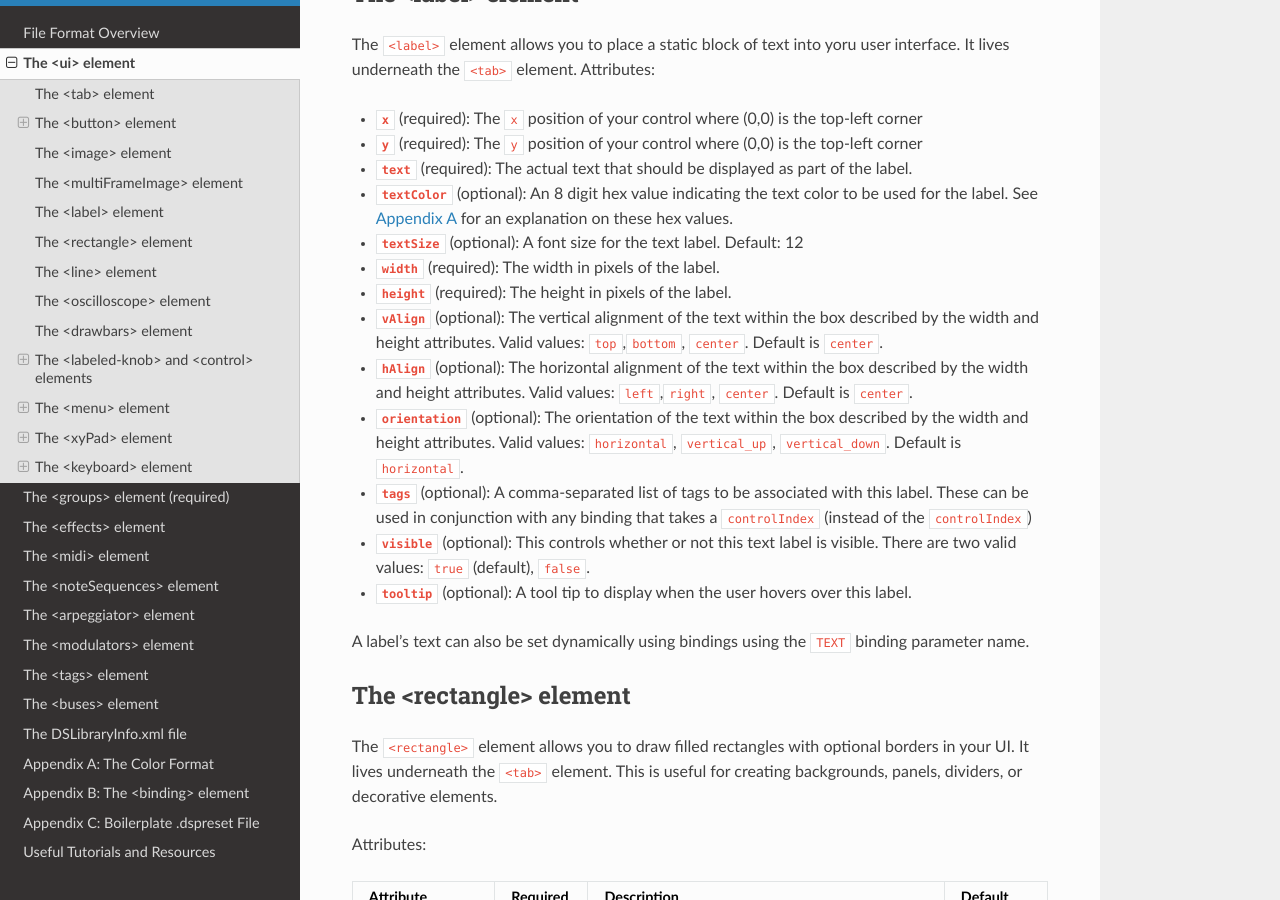
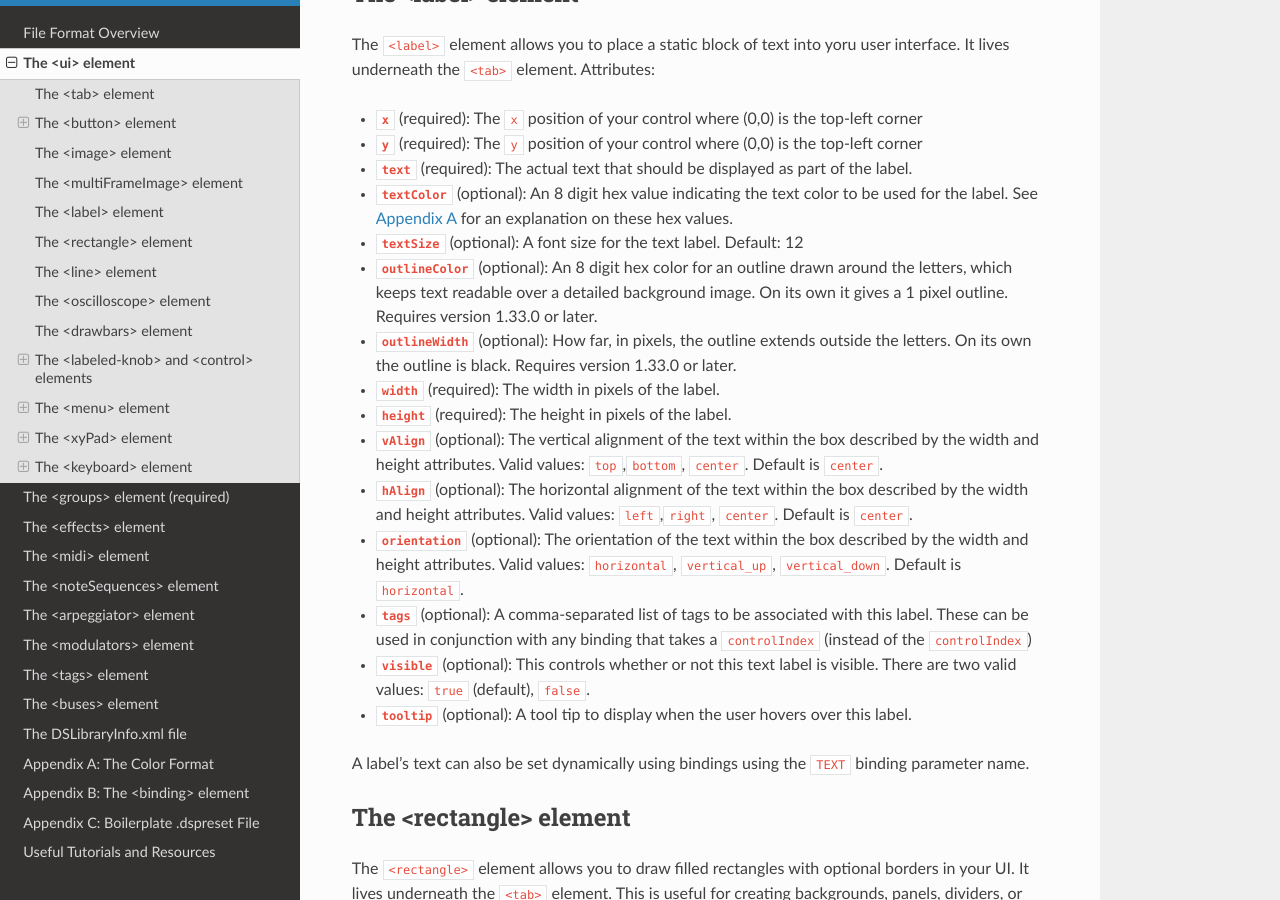
Before and after one commit to DecentSamples/DecentSampler-Developers-Guide, a Sphinx documentation site: the page built from docs/source/the-ui-element.md, in a window 1280 px wide and 900 px high, scrolled down 4424 px. Built offline with Sphinx 7.4.7 and the Read the Docs theme 3.1.0, drawn with Linux system fonts in a browser that asks for light colours.

Commit message:
0000490: Document label outlines

```diff
--- a/docs/source/the-ui-element.md
+++ b/docs/source/the-ui-element.md
@@ -143,6 +143,8 @@ The `<label>` element allows you to place a static block of text into yoru user
 - **`text`** (required): The actual text that should be displayed as part of the label.
 - **`textColor`** (optional): An 8 digit hex value indicating the text color to be used for the label. See [Appendix A](#appendix-a-the-color-format) for an explanation on these hex values.
 - **`textSize`** (optional): A font size for the text label. Default: 12
+- **`outlineColor`** (optional): An 8 digit hex color for an outline drawn around the letters, which keeps text readable over a detailed background image. On its own it gives a 1 pixel outline. Requires version 1.33.0 or later.
+- **`outlineWidth`** (optional): How far, in pixels, the outline extends outside the letters. On its own the outline is black. Requires version 1.33.0 or later.
 - **`width`** (required): The width in pixels of the label.
 - **`height`** (required): The height in pixels of the label.
 - **`vAlign`** (optional): The vertical alignment of the text within the box described by the width and height attributes. Valid values: `top`,`bottom`, `center`. Default is `center`.
```
